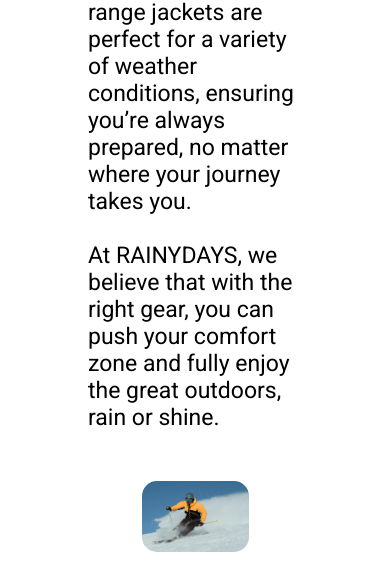
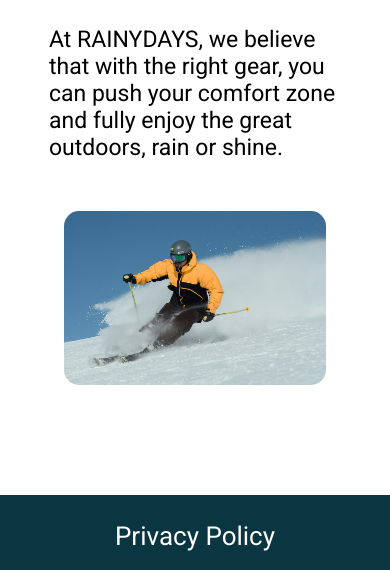
Before and after one commit to martir2109/RainyDays-js, a plain HTML site: page html/about-us.html in a window 390 px wide. Shown: the part 795-1365 px from the top of the page. Drawn offline with nearby package versions, Linux system fonts and the light colour scheme.

Commit message:
making  terms, privacy and about responsive

```diff
--- a/css/stylesheet.css
+++ b/css/stylesheet.css
@@ -42,6 +42,7 @@ h2{
 .info-text{
     line-height: 25px;
     margin-left: 70px;
+    margin-top: 20px;
 }
 
 p{
@@ -67,7 +68,8 @@ p{
   border: 0.25em solid;
   border-bottom-color: transparent;
   border-radius: 50%;
-  display: inline-block;
+  /* display: inline-block; */
+  display: none;
   box-sizing: border-box;
   animation: rotation 1s linear infinite;
   font-size: 2em;
@@ -82,3 +84,40 @@ p{
     transform: rotate(360deg);
   }
 }
+
+/* Extra small devices (phones, 600px and down) */
+@media (min-width: 300px) and (max-width: 1000px) {
+    .info-text-container{
+        display: block;
+        margin: auto;
+        width: 80%;
+        margin-top: 50px;
+        padding: 10px;
+        text-align: left;
+    }
+
+    .info-text{
+        line-height: 25px;
+        margin-left: 50px;
+        margin-top: 20px;
+    }
+
+    p{
+        font-size: 1.438rem;
+    }
+
+    h2{
+        font-size: 1.5rem;
+    }
+
+    .pexels{
+        width: 90%;
+        height: auto;
+        display: block;
+        border-radius: 15px;
+        overflow: hidden;
+        margin: 0 auto;
+        margin-top: 50px;
+    }
+
+}
```
